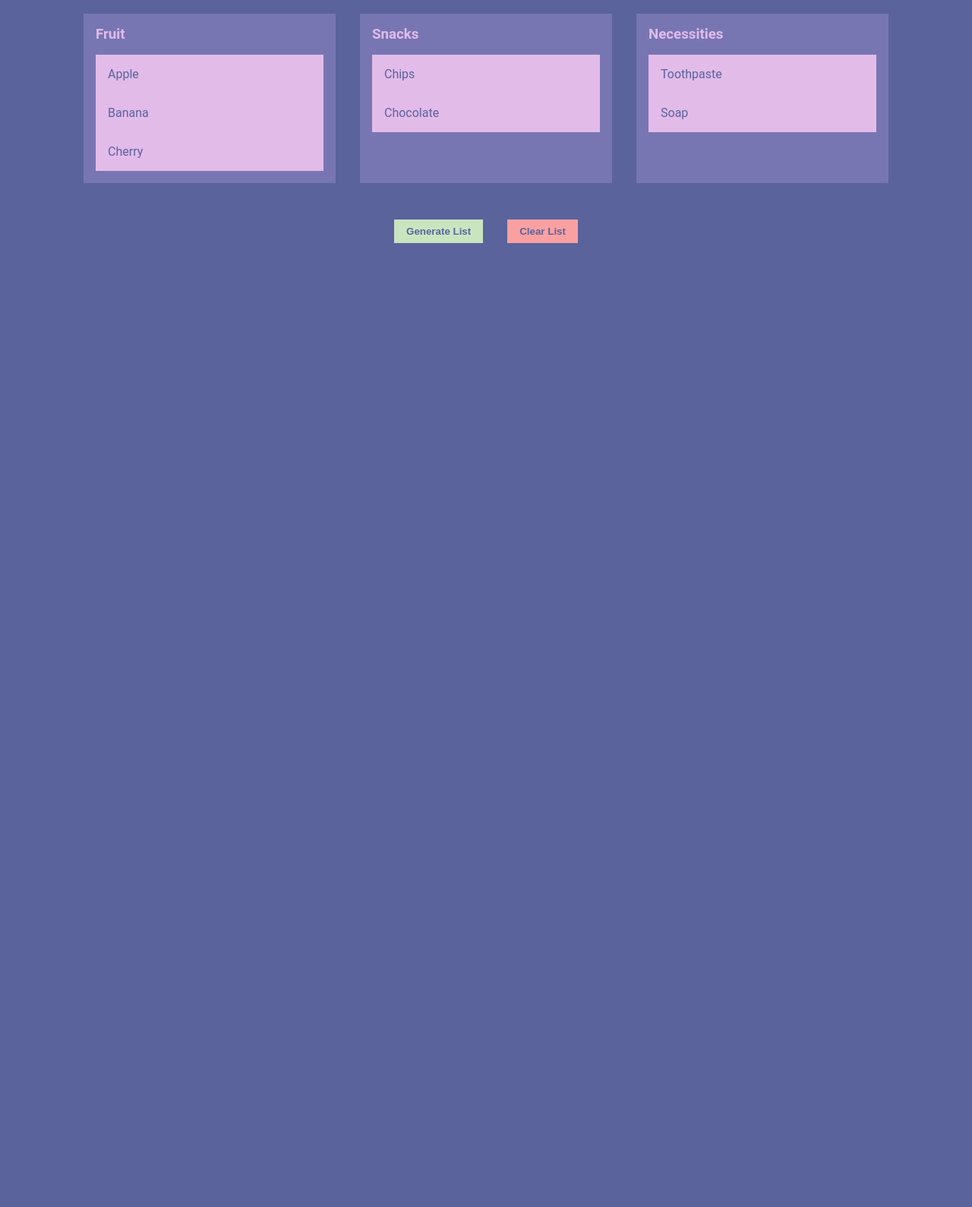
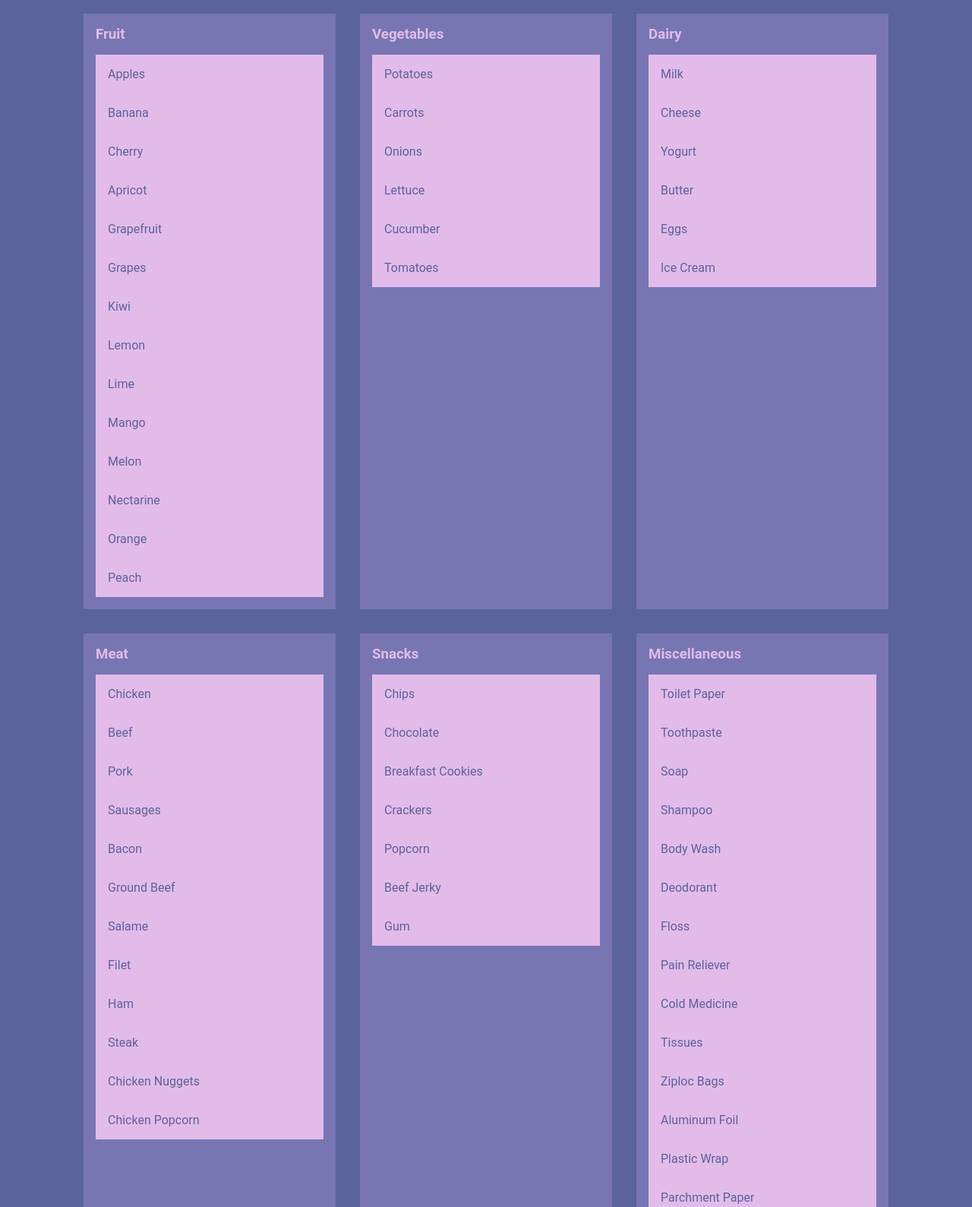
Before and after one commit to marco-tuzza/interactive-grocery-list, a plain HTML site: page index.html in a window 1280 px wide. Shown: the part 100-1689 px from the top of the page at 76% size. Before the commit the page ends 800 px from the top, so only its background shows below. Drawn offline with Linux system fonts and the light colour scheme.

Commit message:
Improved visibility and list of items

```diff
--- a/app.js
+++ b/app.js
@@ -1,8 +1,106 @@
 // Define the list of items
 const list = {
-    "Fruit": ["apple", "banana", "cherry"],
-    "Snacks": ["chips", "chocolate"],
-    "Necessities": ["toothpaste", "soap"]
+    "Fruit":
+    [
+        "apples",
+        "banana",
+        "cherry",
+        "apricot",
+        "grapefruit",
+        "grapes",
+        "kiwi",
+        "lemon",
+        "lime",
+        "mango",
+        "melon",
+        "nectarine",
+        "orange",
+        "peach"
+    ],
+    "Vegetables":
+    [
+        "potatoes",
+        "carrots",
+        "onions",
+        "lettuce",
+        "cucumber",
+        "tomatoes"
+    ],
+    "Dairy":
+    [
+        "milk",
+        "cheese",
+        "yogurt",
+        "butter",
+        "eggs",
+        "ice cream"
+    ],
+    "Meat":
+    [
+        "chicken",
+        "beef",
+        "pork",
+        "sausages",
+        "bacon",
+        "ground beef",
+        "salame",
+        "filet",
+        "ham",
+        "steak",
+        "chicken nuggets",
+        "chicken popcorn"
+    ],
+    "Snacks":
+    [
+        "chips",
+        "chocolate",
+        "breakfast cookies",
+        "crackers",
+        "popcorn",
+        "beef jerky",
+        "gum"
+    ],
+    "Miscellaneous":
+    [
+        "toilet paper",
+        "toothpaste",
+        "soap",
+        "shampoo",
+        "body wash",
+        "deodorant",
+        "floss",
+        "pain reliever",
+        "cold medicine",
+        "tissues",
+        "ziploc bags",
+        "aluminum foil",
+        "plastic wrap",
+        "parchment paper",
+        "batteries",
+        "light bulbs",
+        "bug repellent",
+        "sunscreen",
+        "lotion"
+    ],
+    "Pastries":
+    [
+        "bread",
+        "lavash",
+        "donuts",
+        "hotdog",
+        "bakery pizza"
+    ],
+    "Grocery":
+    [
+        "rice",
+        "pasta",
+        "olive oil",
+        "sunflower oil",
+        "salt",
+        "sugar",
+        "pepper",
+        "spice set"
+    ]
 };
 
 // Get references to DOM elements
--- a/style.css
+++ b/style.css
@@ -19,6 +19,8 @@ h1 {
 div#list {
     display: flex;
     justify-content: center;
+    flex-wrap: wrap;
+    width: 100%;
 }
 
 div.category {
```
